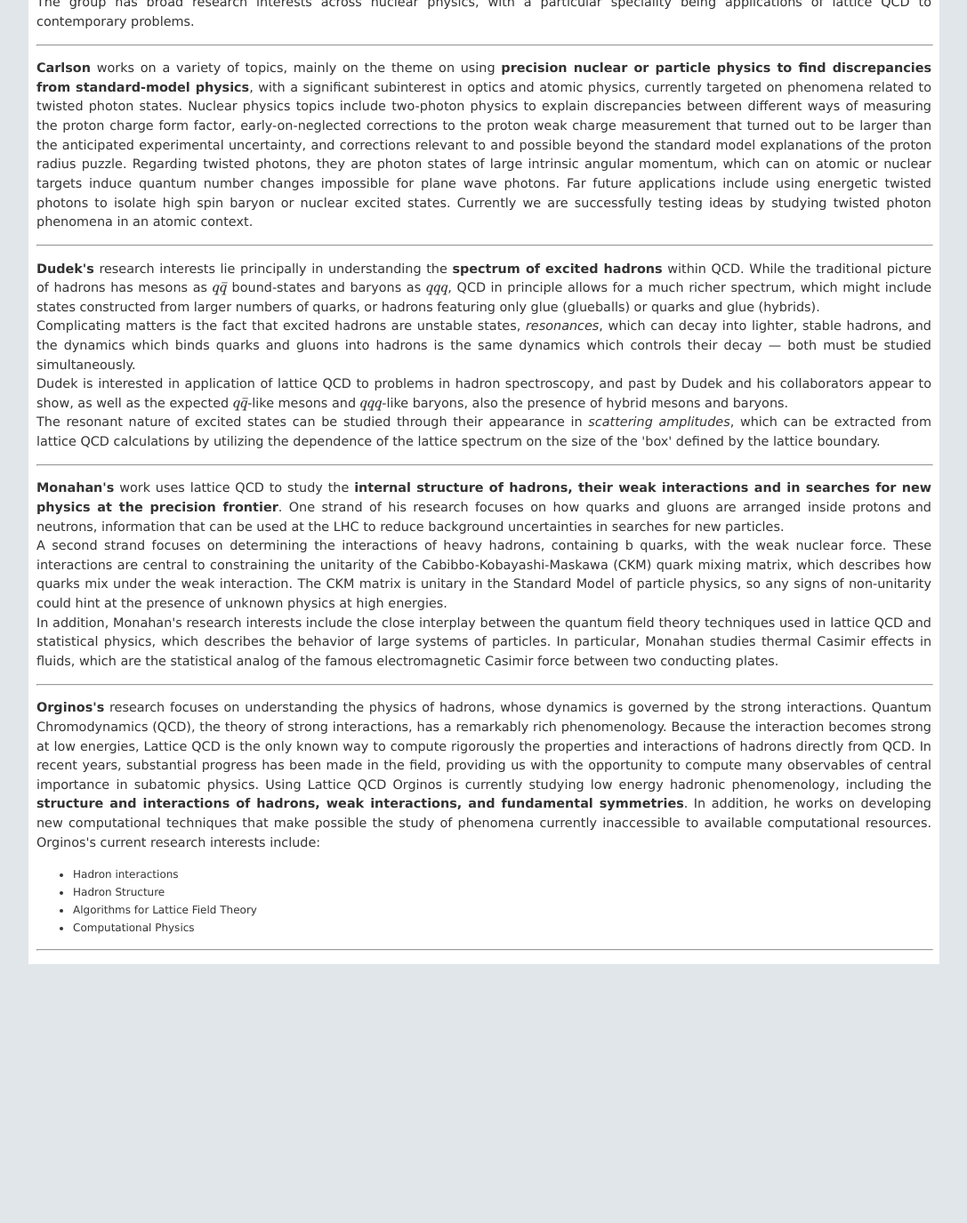
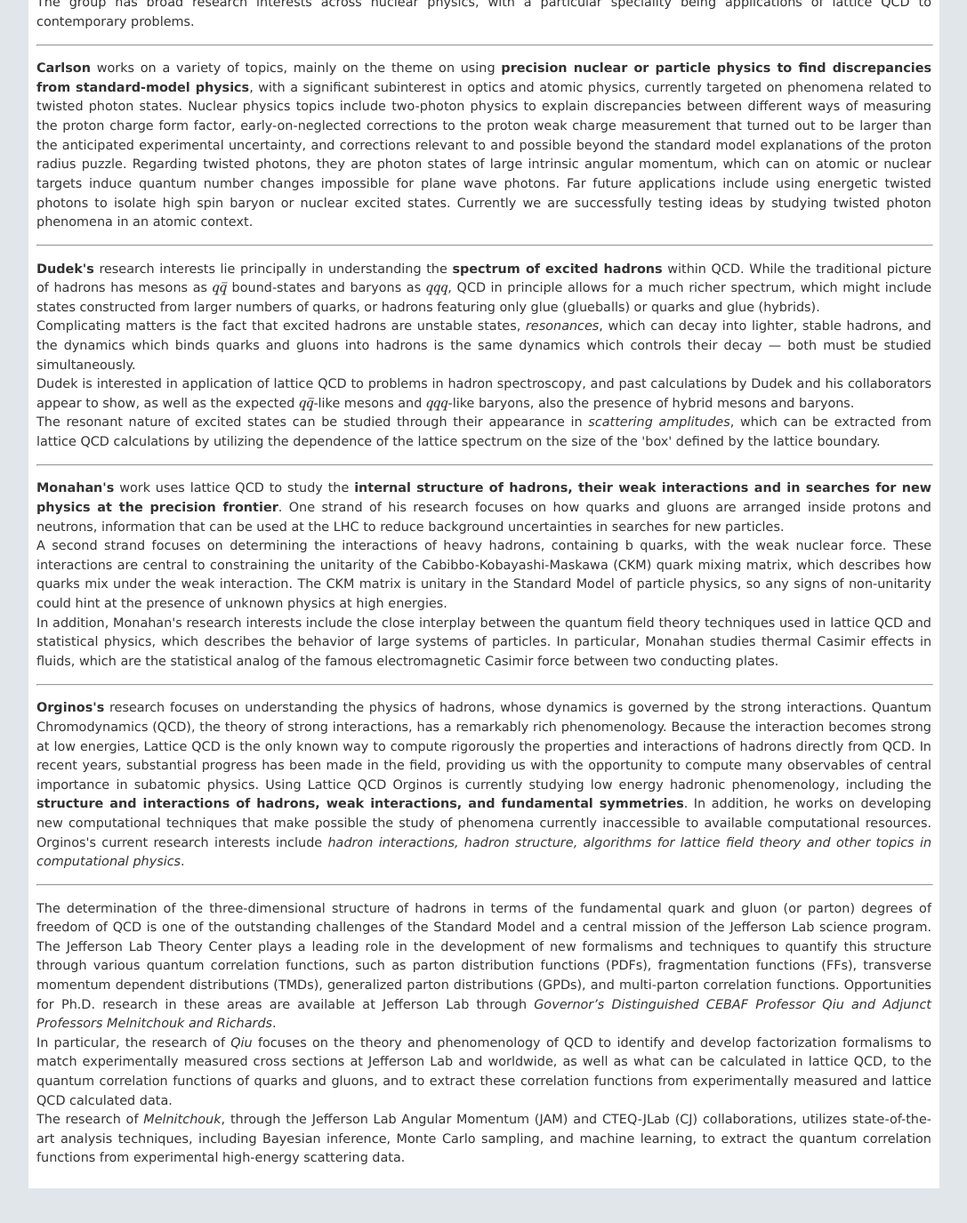
Before and after one commit to jozefdudek/wm_nucl_th_website, a Jekyll site: the page built from research.html, in a window 1280 px wide and 1400 px high, scrolled down 438 px. Shown: the top 1375 px of the window at 89% size, without its empty margins (82-1169 px from the left). Built offline with Jekyll 4.4.1, drawn with Linux system fonts in a browser that asks for light colours; formulas are drawn with MathJax 3; before the commit the page ends 1586 px from its top, so only the background shows below that.

Commit message:
added wally text

```diff
--- a/research.html
+++ b/research.html
@@ -36,7 +36,7 @@ hadrons, and the dynamics which binds quarks and gluons into hadrons is the same
 studied simultaneously.</br>
 
 Dudek is interested in application of lattice QCD to problems
-in hadron spectroscopy, and past by Dudek and his
+in hadron spectroscopy, and past calculations by Dudek and his
 collaborators appear to show, as well as the expected $q\bar{q}$-like mesons
 and $qqq$-like baryons, also the presence of hybrid mesons and baryons.</br>
 
@@ -82,19 +82,32 @@ currently studying low energy hadronic phenomenology, including the
 fundamental symmetries</b>. In addition, he works on developing new
 computational techniques that make possible the study of phenomena
   currently inaccessible to available computational resources.
-  Orginos's current research interests include:
-<ul>
-<li> Hadron interactions
-<li> Hadron Structure
-<li> Algorithms for Lattice Field Theory
-<li> Computational Physics
-</ul>
-
+  Orginos's current research interests include <i>hadron interactions,
+  hadron structure, algorithms for lattice field theory and other
+  topics in computational physics</i>.
 </p>
 
 <hr>
 
+<p>
 
+The determination of the three-dimensional structure of hadrons in
+terms of the fundamental quark and gluon (or parton) degrees of
+freedom of QCD is one of the outstanding challenges of the Standard
+Model and a central mission of the Jefferson Lab science program. The
+Jefferson Lab Theory Center plays a leading role in the development of
+new formalisms and techniques to quantify this structure through
+various quantum correlation functions, such as parton distribution
+functions (PDFs), fragmentation functions (FFs), transverse momentum
+dependent distributions (TMDs), generalized parton distributions
+(GPDs), and multi-parton correlation functions. Opportunities for
+Ph.D. research in these areas are available at Jefferson Lab through
+<i>Governor’s Distinguished CEBAF Professor Qiu and Adjunct Professors Melnitchouk and Richards</i>.</br>
+
+In particular, the research of <i>Qiu</i> focuses on the theory and phenomenology of QCD to identify and develop factorization formalisms to match experimentally measured cross sections at Jefferson Lab and worldwide, as well as what can be calculated in lattice QCD, to the quantum correlation functions of quarks and gluons, and to extract these correlation functions from experimentally measured and lattice QCD calculated data.</br>
+
+The research of <i>Melnitchouk</i>, through the Jefferson Lab Angular Momentum (JAM) and CTEQ-JLab (CJ) collaborations, utilizes state-of-the-art analysis techniques, including Bayesian inference, Monte Carlo sampling, and machine learning, to extract the quantum correlation functions from experimental high-energy scattering data.
+</p>
 
 
 <!--
```
